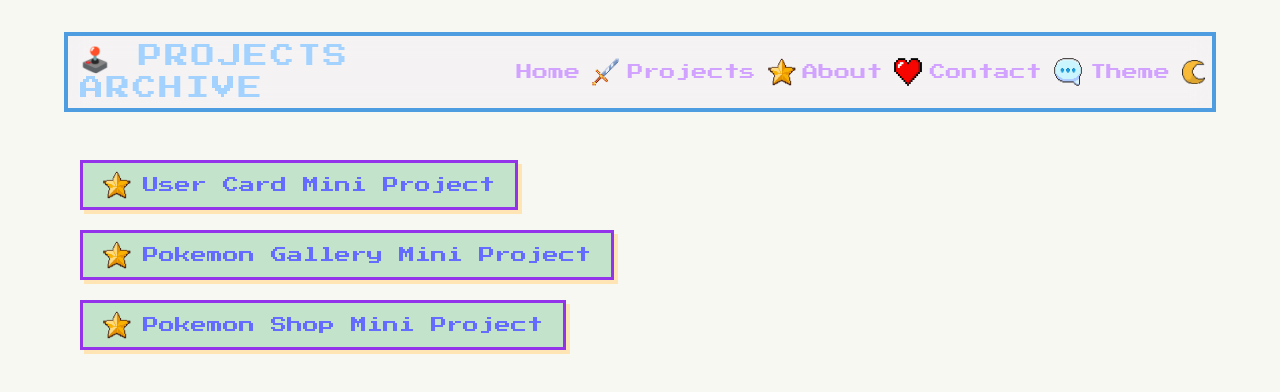
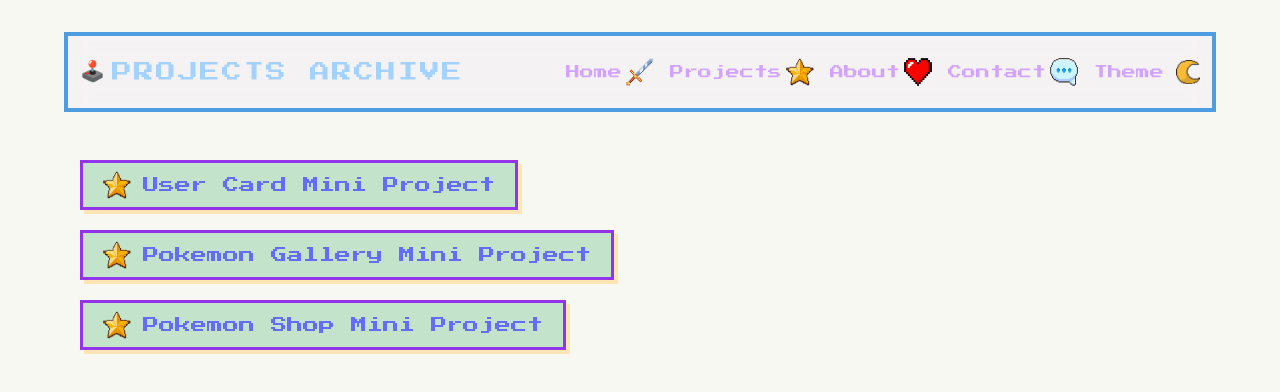
Before and after one commit to Nikkihosseini/react-mini-projects, a React (Vite) app: page /Project in a window 1280 px wide. Shown: the top 392 px of the page. Built offline with nearby package versions, Linux system fonts and the light colour scheme.

Commit message:
feat: make header responsive for mobile and tablet

```diff
--- a/src/component/Header.jsx
+++ b/src/component/Header.jsx
@@ -7,32 +7,32 @@ export default function Header(){
     return(
      <>
         <header className="fixed top-8 right-0 left-0 w-[90%] h-20 z-50 dark:bg-purple-glitch/20 bg-soft-lavender/20 backdrop-blur-md border-4 border-neon-blue p-3 mx-auto">
-           <div className="flex items-center justify-between h-full">
-                <h1 className="flex items-center text-md md:text-2xl tracking-widest uppercase text-sky-cartridge-blue dark:text-retro-mint-green">
-                🕹️ Projects Archive
+           <div className="flex items-center justify-between h-full w-full">
+                <h1 className="flex items-center w-full md:w-[43%] text-sm lg:text-xl tracking-widest uppercase text-sky-cartridge-blue dark:text-retro-mint-green">
+                <span className="hidden xl:inline-block w-6 h-6 xl:w-7 xl:h-7 mb-2 mr-1">🕹️</span>Projects Archive
                 </h1>
-                <ul className='flex items-center gap-5 text-center'>
+                <ul className='hidden md:flex items-center justify-between text-center text-[12px] xl:text-sm'>
                         <li>
                             <Link to='/'
-                            className="flex items-center justify-center gap-3 text-pastel-glitch-purple dark:text-lime-crt-glow hover:text-soft-lavender dark:hover:text-retro-mint-green cursor-pointer">Home
-                            <img className='inline-block w-7 h-7' src="./public/png-icon/sword.png" alt="sword-png"/></Link>
+                            className="flex items-center justify-center gap-1 mr-4  text-pastel-glitch-purple dark:text-lime-crt-glow hover:text-soft-lavender dark:hover:text-retro-mint-green cursor-pointer">Home
+                            <img className='hidden lg:inline-block w-6 h-6 xl:w-7 xl:h-7' src="./public/png-icon/sword.png" alt="sword-png"/></Link>
                         </li>
                         <li>
                             <Link to='/Project'
-                             className="flex items-center justify-center gap-3 text-pastel-glitch-purple dark:text-lime-crt-glow hover:text-soft-lavender dark:hover:text-retro-mint-green cursor-pointer">Projects
-                             <img className='inline-block w-7 h-7' src="./public/png-icon/star.png" alt="star-png"/></Link>
+                             className="flex items-center justify-center gap-1 mr-4 text-pastel-glitch-purple dark:text-lime-crt-glow hover:text-soft-lavender dark:hover:text-retro-mint-green cursor-pointer">Projects
+                             <img className='hidden lg:inline-block w-6 h-6 xl:w-7 xl:h-7' src="./public/png-icon/star.png" alt="star-png"/></Link>
                         </li>
                         <li>
                             <Link to='/About'
-                            className="flex items-center justify-center gap-3 text-pastel-glitch-purple dark:text-lime-crt-glow hover:text-soft-lavender dark:hover:text-retro-mint-green cursor-pointer">About
-                            <img className='inline-block w-7 h-7' src="./public/png-icon/heart.png" alt="heart-png"/></Link>
+                            className="flex items-center justify-center gap-1 mr-4 text-pastel-glitch-purple dark:text-lime-crt-glow hover:text-soft-lavender dark:hover:text-retro-mint-green cursor-pointer">About
+                            <img className='hidden lg:inline-block w-6 h-6 xl:w-7 xl:h-7' src="./public/png-icon/heart.png" alt="heart-png"/></Link>
                         </li>
                         <li>
                             <Link to='/Contact'
-                            className="flex items-center justify-center gap-3 text-pastel-glitch-purple dark:text-lime-crt-glow hover:text-soft-lavender dark:hover:text-retro-mint-green cursor-pointer">Contact
-                            <img className='inline-block w-7 h-7' src="./public/png-icon/chat.png" alt="chat-png"/></Link>
+                            className="flex items-center justify-center gap-1 mr-4 text-pastel-glitch-purple dark:text-lime-crt-glow hover:text-soft-lavender dark:hover:text-retro-mint-green cursor-pointer">Contact
+                            <img className='hidden lg:inline-block w-6 h-6 xl:w-7 xl:h-7' src="./public/png-icon/chat.png" alt="chat-png"/></Link>
                         </li>
-                          <li className="flex items-center justify-center gap-3 text-pastel-glitch-purple dark:text-lime-crt-glow hover:text-soft-lavender dark:hover:text-retro-mint-green cursor-pointer">
+                          <li className="flex items-center justify-center gap-1 text-pastel-glitch-purple dark:text-lime-crt-glow hover:text-soft-lavender dark:hover:text-retro-mint-green cursor-pointer">
                                <ThemeToggleButton/>
                         </li>
                 </ul>
--- a/src/component/ThemeToggleButton.jsx
+++ b/src/component/ThemeToggleButton.jsx
@@ -21,7 +21,7 @@ export default function ThemeToggleButton(){
                 className="flex items-center justify-center gap-3 text-pastel-glitch-purple dark:text-lime-crt-glow hover:text-soft-lavender dark:hover:text-retro-mint-green cursor-pointer"
                 >
                     Theme
-               <img className='inline-block w-6 h-6' src={isDark ? "/png-icon/sun.png" : "/png-icon/moon.png"} alt="theme-icon" />
+               <img className='hidden lg:inline-block w-6 h-6' src={isDark ? "/png-icon/sun.png" : "/png-icon/moon.png"} alt="theme-icon" />
             </div>
         </>
     )
```
Also changed, not shown: tailwind.config.js (line endings or trailing spaces).
